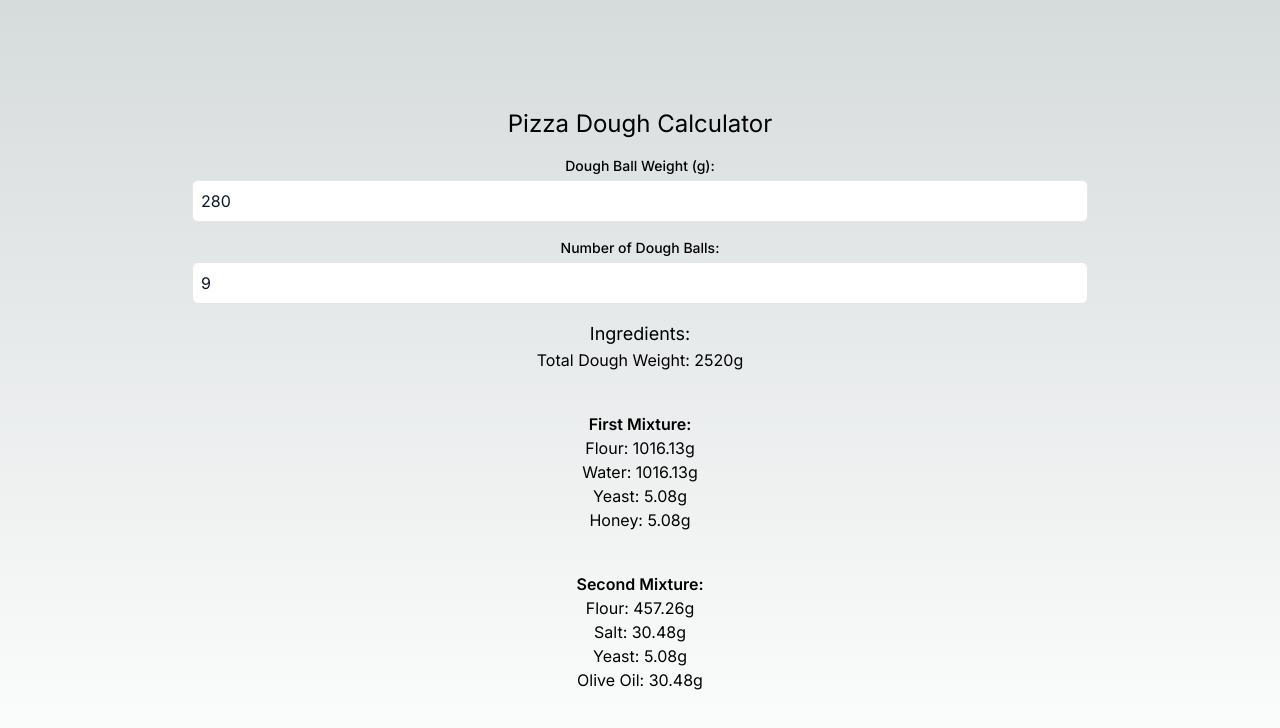
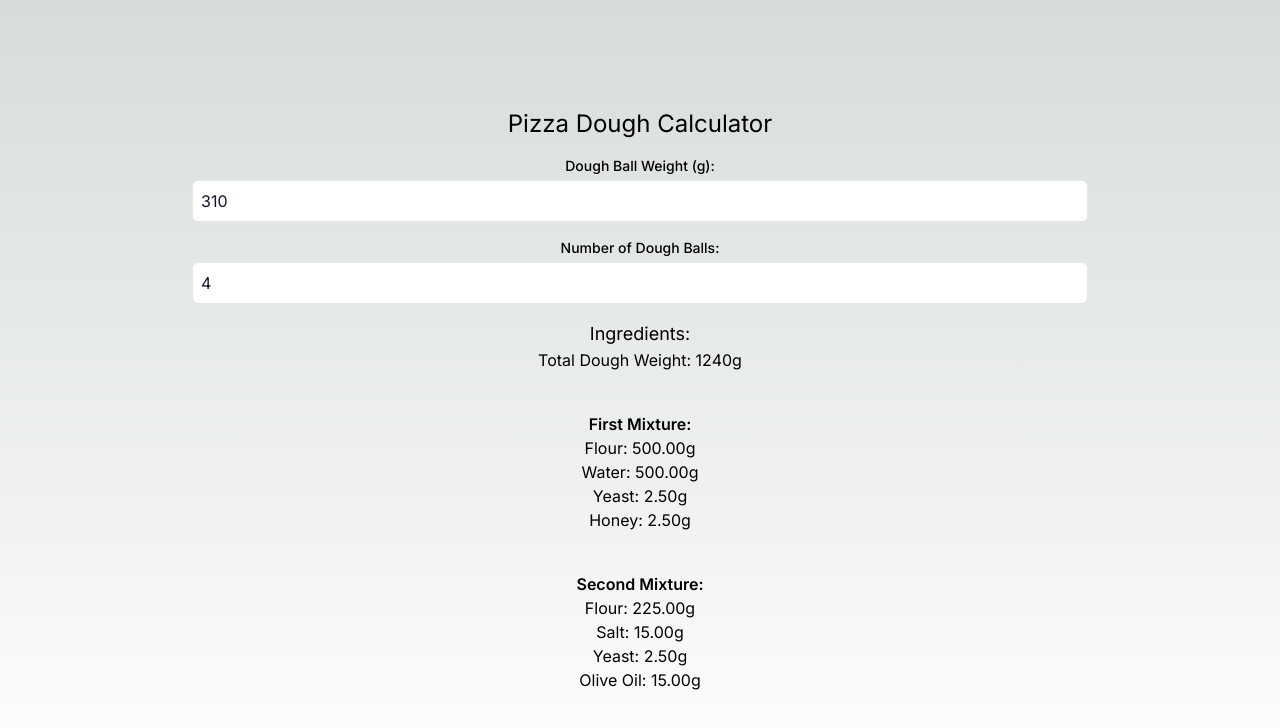
Before and after one commit to Raisi/pizza-dough-calculator, a Next.js app: page / in a window 1280 px wide. Shown: the top 728 px of the page. Built offline with nearby package versions, Linux system fonts and the light colour scheme.

Commit message:
change initial ballsize to reasonable value

```diff
--- a/src/components/FullPoolishCalculator.tsx
+++ b/src/components/FullPoolishCalculator.tsx
@@ -3,8 +3,8 @@
 import { useState } from 'react';
 
 export default function FullPoolishCalculator() {
-	const [doughBallWeight, setDoughBallWeight] = useState(280);
-	const [numberOfBalls, setNumberOfBalls] = useState(9);
+	const [doughBallWeight, setDoughBallWeight] = useState(310);
+	const [numberOfBalls, setNumberOfBalls] = useState(4);
 
 	const HYDRATION = 0.68965517;
 	const oliveOilAmount = 0.02068966;
```
